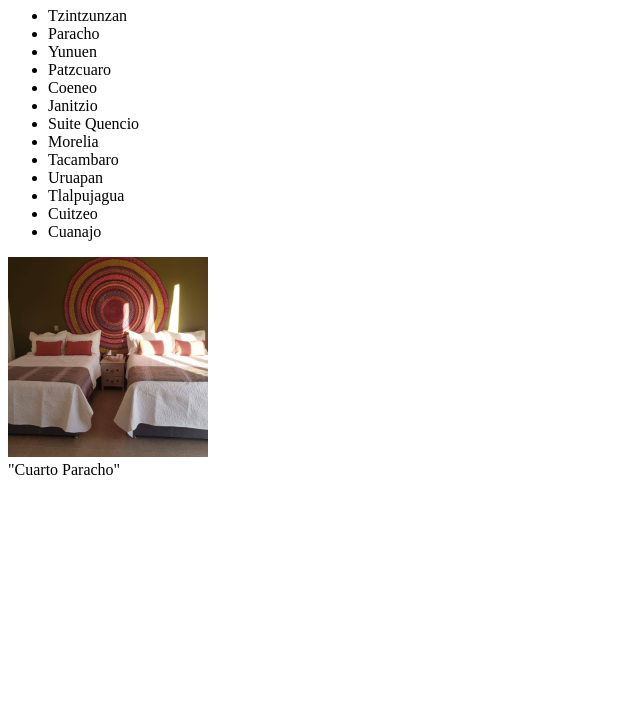
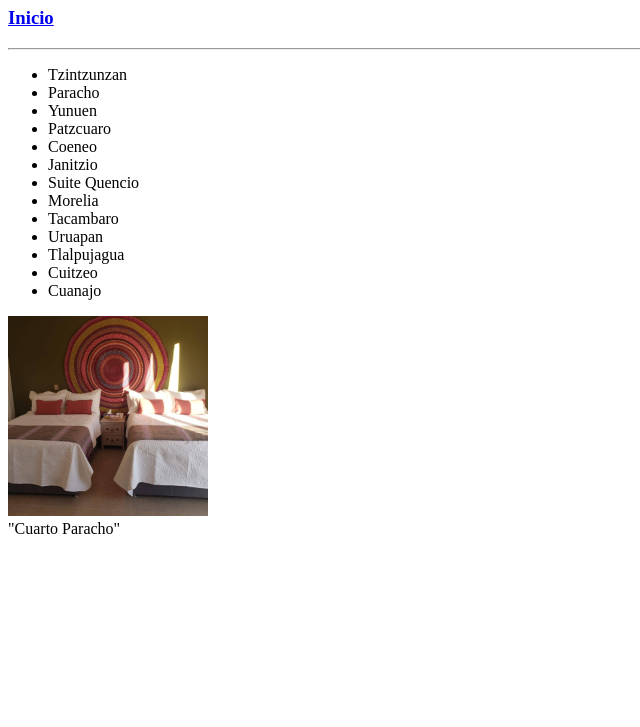
Before and after one commit to rogerts-oa/Programacion-web-APC-ROA, a plain HTML site: page catalogo.html in a window 1280 px wide. Shown: the part 73-800 px from the top of the page, without its empty margins (0-640 px from the left). Drawn offline with Linux system fonts and the light colour scheme.

Commit message:
Botón Inicio para volver a index

```diff
--- a/catalogo.html
+++ b/catalogo.html
@@ -5,6 +5,8 @@
     </head>
 <body>
     <h1>Habitaciones</h1>
+      <a href="index.html"><h3>Inicio</h3></a>
+      <hr>
     <ul>
             <li>Tzintzunzan</li>
             <li>Paracho</li>
```
Also changed, not shown: mision.html (+2 -0 lines), vision.html (+2 -0 lines).
